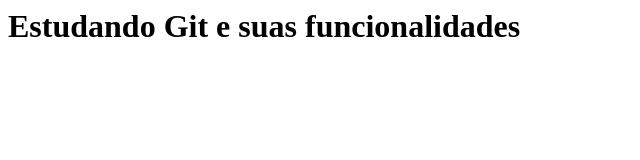
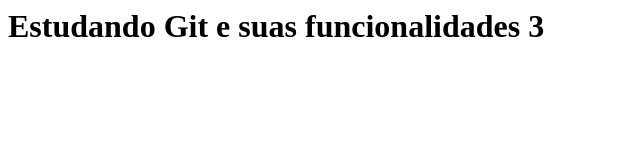
Before and after one commit to ranslmware/Testanto, a plain HTML site: page index.html in a window 1280 px wide. Shown: the full height of the page, 0-640 px from the left. Drawn offline with Linux system fonts and the light colour scheme.

Commit message:
Segundo commit

```diff
--- a/index.html
+++ b/index.html
@@ -5,7 +5,7 @@
 </head>
 
 <body>
- <h1>Estudando Git e suas funcionalidades</h1>
+ <h1>Estudando Git e suas funcionalidades 3 </h1>
 </body>
 
 </html>
```
